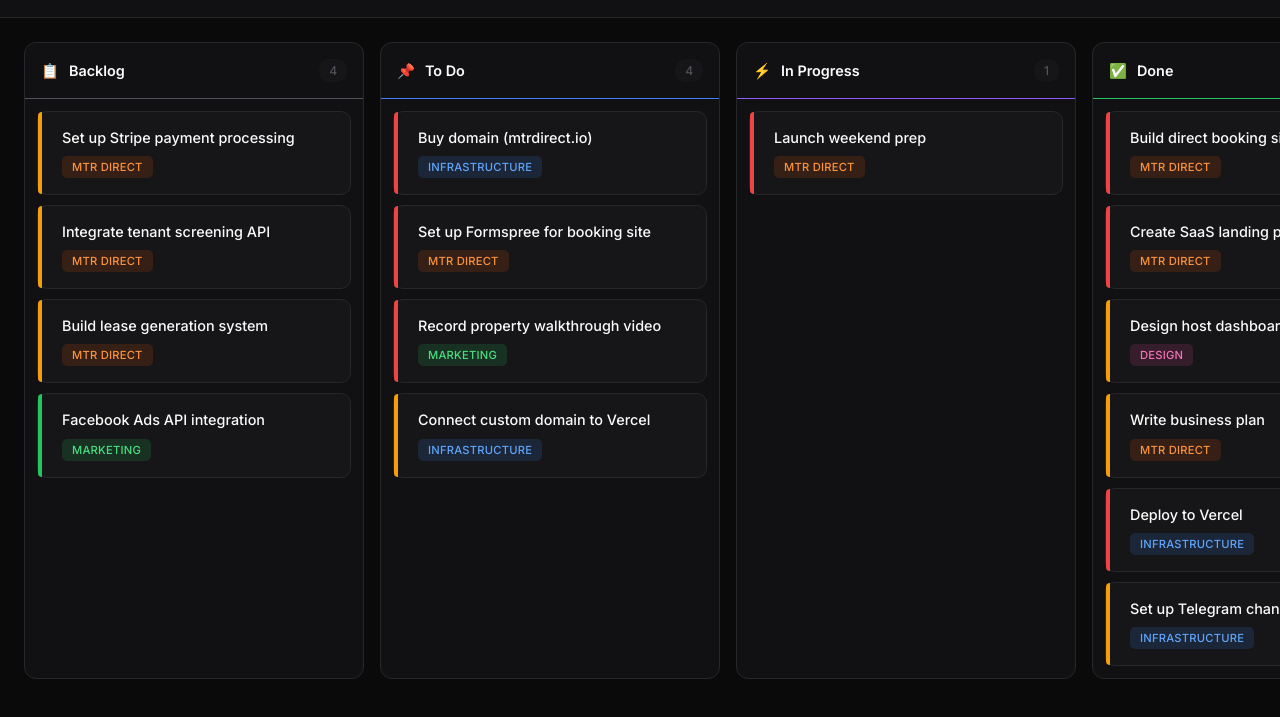
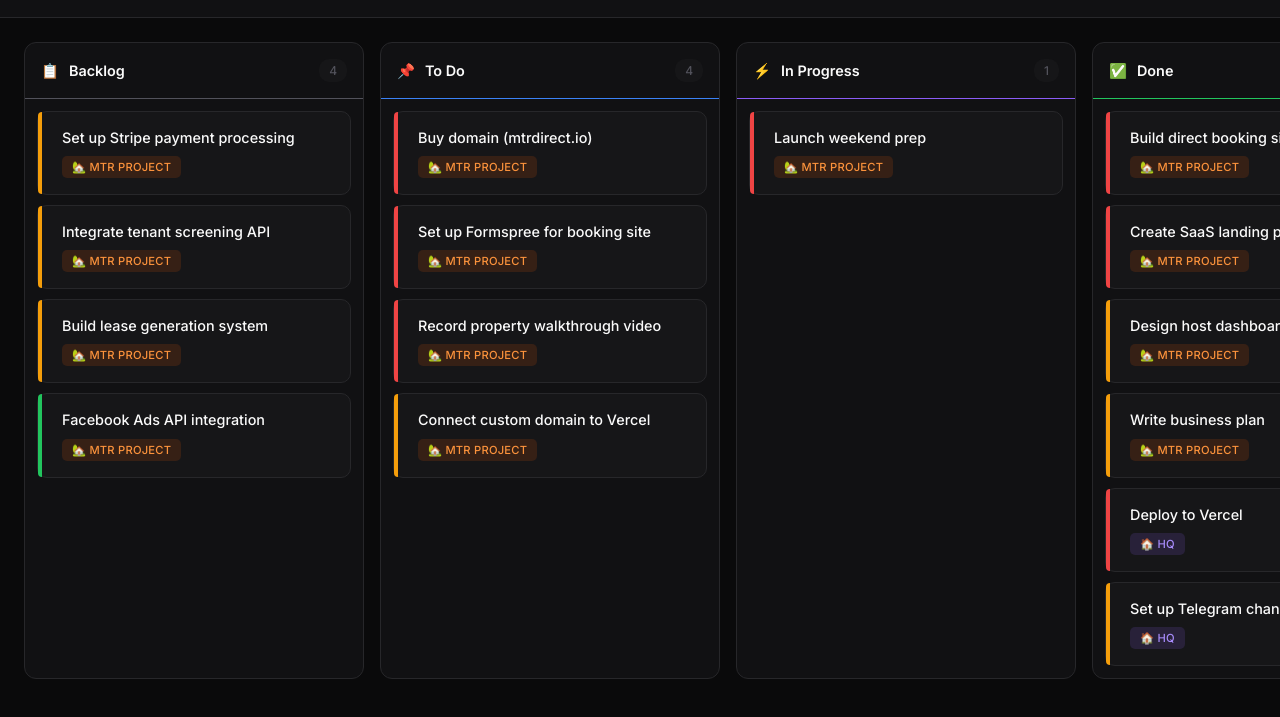
Before and after one commit to cgood12/chadwick-hq, a plain HTML site: page index.html in a window 1280 px wide. Shown: the part 63-780 px from the top of the page. Drawn offline with Linux system fonts and the light colour scheme.

Commit message:
Change categories to Telegram channels (HQ, MTR, Ideas, Security)

```diff
--- a/index.html
+++ b/index.html
@@ -259,11 +259,10 @@
       letter-spacing: 0.02em;
     }
 
+    .card-tag.hq { background: rgba(139, 92, 246, 0.15); color: #a78bfa; }
     .card-tag.mtr { background: rgba(234, 88, 12, 0.15); color: #fb923c; }
-    .card-tag.infra { background: rgba(59, 130, 246, 0.15); color: #60a5fa; }
-    .card-tag.design { background: rgba(236, 72, 153, 0.15); color: #f472b6; }
-    .card-tag.marketing { background: rgba(34, 197, 94, 0.15); color: #4ade80; }
-    .card-tag.research { background: rgba(139, 92, 246, 0.15); color: #a78bfa; }
+    .card-tag.ideas { background: rgba(34, 197, 94, 0.15); color: #4ade80; }
+    .card-tag.security { background: rgba(59, 130, 246, 0.15); color: #60a5fa; }
 
     .empty-state {
       text-align: center;
@@ -525,13 +524,12 @@
             </select>
           </div>
           <div class="form-group">
-            <label class="form-label">Category</label>
+            <label class="form-label">Channel</label>
             <select class="form-select" id="taskCategory">
-              <option value="mtr">MTR Direct</option>
-              <option value="infra">Infrastructure</option>
-              <option value="design">Design</option>
-              <option value="marketing">Marketing</option>
-              <option value="research">Research</option>
+              <option value="hq">🏠 HQ</option>
+              <option value="mtr">🏡 MTR Project</option>
+              <option value="ideas">💡 Ideas & Research</option>
+              <option value="security">🔒 Security</option>
             </select>
           </div>
         </div>
@@ -602,28 +600,27 @@
     };
 
     const categoryLabels = {
-      mtr: 'MTR Direct',
-      infra: 'Infrastructure',
-      design: 'Design',
-      marketing: 'Marketing',
-      research: 'Research'
+      hq: '🏠 HQ',
+      mtr: '🏡 MTR Project',
+      ideas: '💡 Ideas & Research',
+      security: '🔒 Security'
     };
 
     let currentTaskId = null;
 
-    // Default tasks for MTR Direct project
+    // Default tasks organized by Telegram channels
     const defaultTasks = [
       // Backlog
       { id: 'mtr-1', title: 'Set up Stripe payment processing', description: 'Integrate Stripe for monthly billing. Need to create Stripe account and add keys.', priority: 'medium', category: 'mtr', status: 'backlog' },
       { id: 'mtr-2', title: 'Integrate tenant screening API', description: 'Research and integrate credit/background check API (TransUnion, Experian, or similar).', priority: 'medium', category: 'mtr', status: 'backlog' },
       { id: 'mtr-3', title: 'Build lease generation system', description: 'Create MTR-specific lease templates with e-signature (DocuSign or HelloSign).', priority: 'medium', category: 'mtr', status: 'backlog' },
-      { id: 'mtr-4', title: 'Facebook Ads API integration', description: 'Set up Meta Business Suite and integrate Ads API for automated marketing.', priority: 'low', category: 'marketing', status: 'backlog' },
+      { id: 'mtr-4', title: 'Facebook Ads API integration', description: 'Set up Meta Business Suite and integrate Ads API for automated marketing.', priority: 'low', category: 'mtr', status: 'backlog' },
 
       // To Do
-      { id: 'mtr-5', title: 'Buy domain (mtrdirect.io)', description: 'Purchase domain from Namecheap or Cloudflare. Options: mtrdirect.io, mtrdirect.co, mtrhq.com', priority: 'high', category: 'infra', status: 'todo' },
+      { id: 'mtr-5', title: 'Buy domain (mtrdirect.io)', description: 'Purchase domain from Namecheap or Cloudflare. Options: mtrdirect.io, mtrdirect.co, mtrhq.com', priority: 'high', category: 'mtr', status: 'todo' },
       { id: 'mtr-6', title: 'Set up Formspree for booking site', description: 'Create Formspree account and connect to the direct booking site inquiry form.', priority: 'high', category: 'mtr', status: 'todo' },
-      { id: 'mtr-7', title: 'Record property walkthrough video', description: 'Film a walkthrough of the San Antonio property for the booking site.', priority: 'high', category: 'marketing', status: 'todo' },
-      { id: 'mtr-8', title: 'Connect custom domain to Vercel', description: 'After buying domain, connect it to the Vercel deployments.', priority: 'medium', category: 'infra', status: 'todo' },
+      { id: 'mtr-7', title: 'Record property walkthrough video', description: 'Film a walkthrough of the San Antonio property for the booking site.', priority: 'high', category: 'mtr', status: 'todo' },
+      { id: 'mtr-8', title: 'Connect custom domain to Vercel', description: 'After buying domain, connect it to the Vercel deployments.', priority: 'medium', category: 'mtr', status: 'todo' },
 
       // In Progress
       { id: 'mtr-9', title: 'Launch weekend prep', description: 'Final checks before going live. Test all forms, links, and mobile responsiveness.', priority: 'high', category: 'mtr', status: 'inProgress' },
@@ -631,10 +628,10 @@
       // Done
       { id: 'mtr-10', title: 'Build direct booking site', description: 'Created booking site with real photos, reviews, and inquiry form.', priority: 'high', category: 'mtr', status: 'done' },
       { id: 'mtr-11', title: 'Create SaaS landing page', description: 'Built MTR Direct SaaS landing page with waitlist.', priority: 'high', category: 'mtr', status: 'done' },
-      { id: 'mtr-12', title: 'Design host dashboard mockup', description: 'Created full SaaS dashboard with kanban pipeline.', priority: 'medium', category: 'design', status: 'done' },
+      { id: 'mtr-12', title: 'Design host dashboard mockup', description: 'Created full SaaS dashboard with kanban pipeline.', priority: 'medium', category: 'mtr', status: 'done' },
       { id: 'mtr-13', title: 'Write business plan', description: 'Comprehensive business plan with pricing tiers and ROI pitch.', priority: 'medium', category: 'mtr', status: 'done' },
-      { id: 'mtr-14', title: 'Deploy to Vercel', description: 'Both booking site and SaaS landing are live on Vercel.', priority: 'high', category: 'infra', status: 'done' },
-      { id: 'mtr-15', title: 'Set up Telegram channels', description: 'Created HQ, MTR Project, Ideas, and Security channels.', priority: 'medium', category: 'infra', status: 'done' },
+      { id: 'mtr-14', title: 'Deploy to Vercel', description: 'Both booking site and SaaS landing are live on Vercel.', priority: 'high', category: 'hq', status: 'done' },
+      { id: 'mtr-15', title: 'Set up Telegram channels', description: 'Created HQ, MTR Project, Ideas, and Security channels.', priority: 'medium', category: 'hq', status: 'done' },
     ];
 
     // Load tasks from localStorage or use defaults
```
